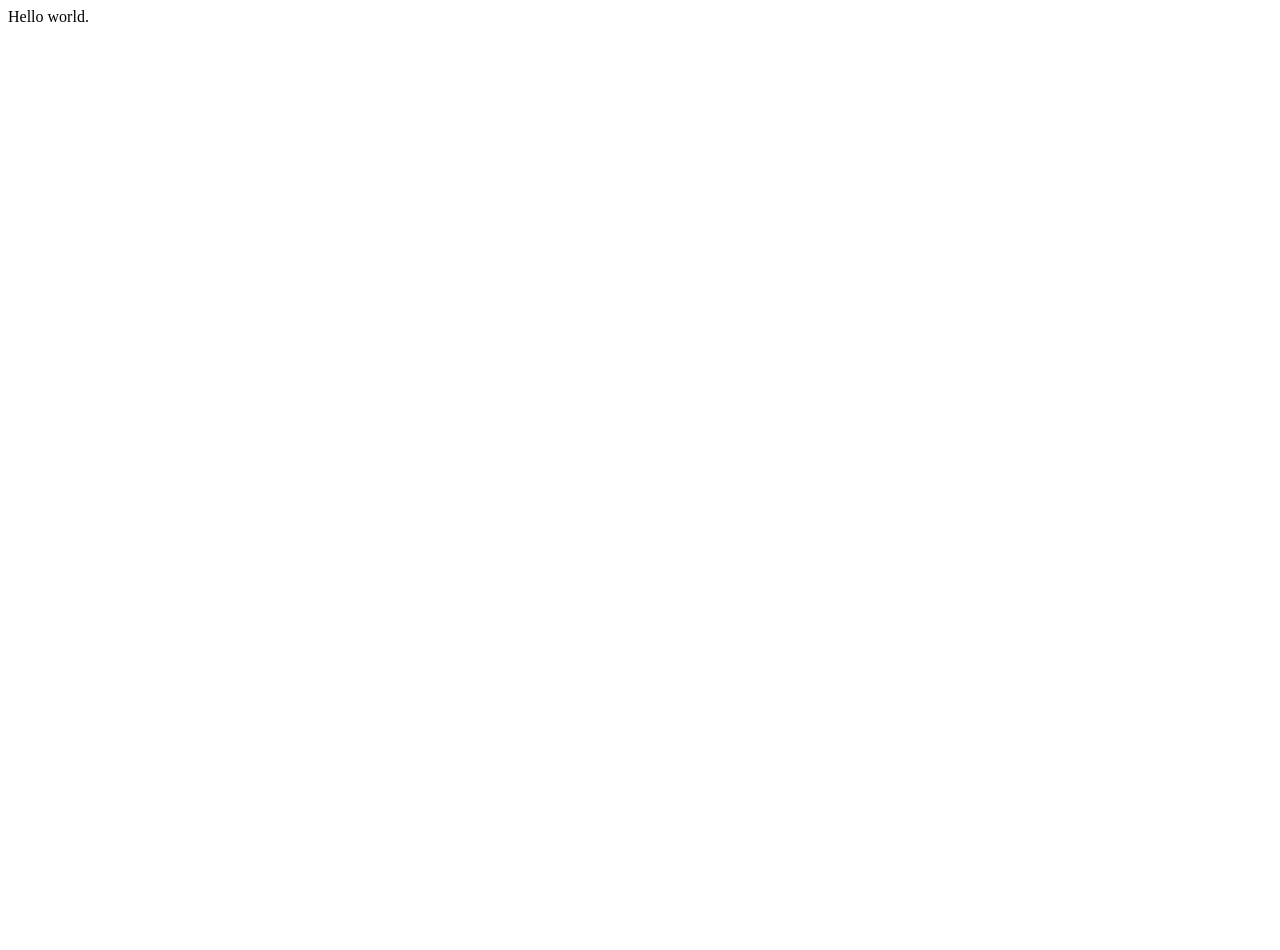
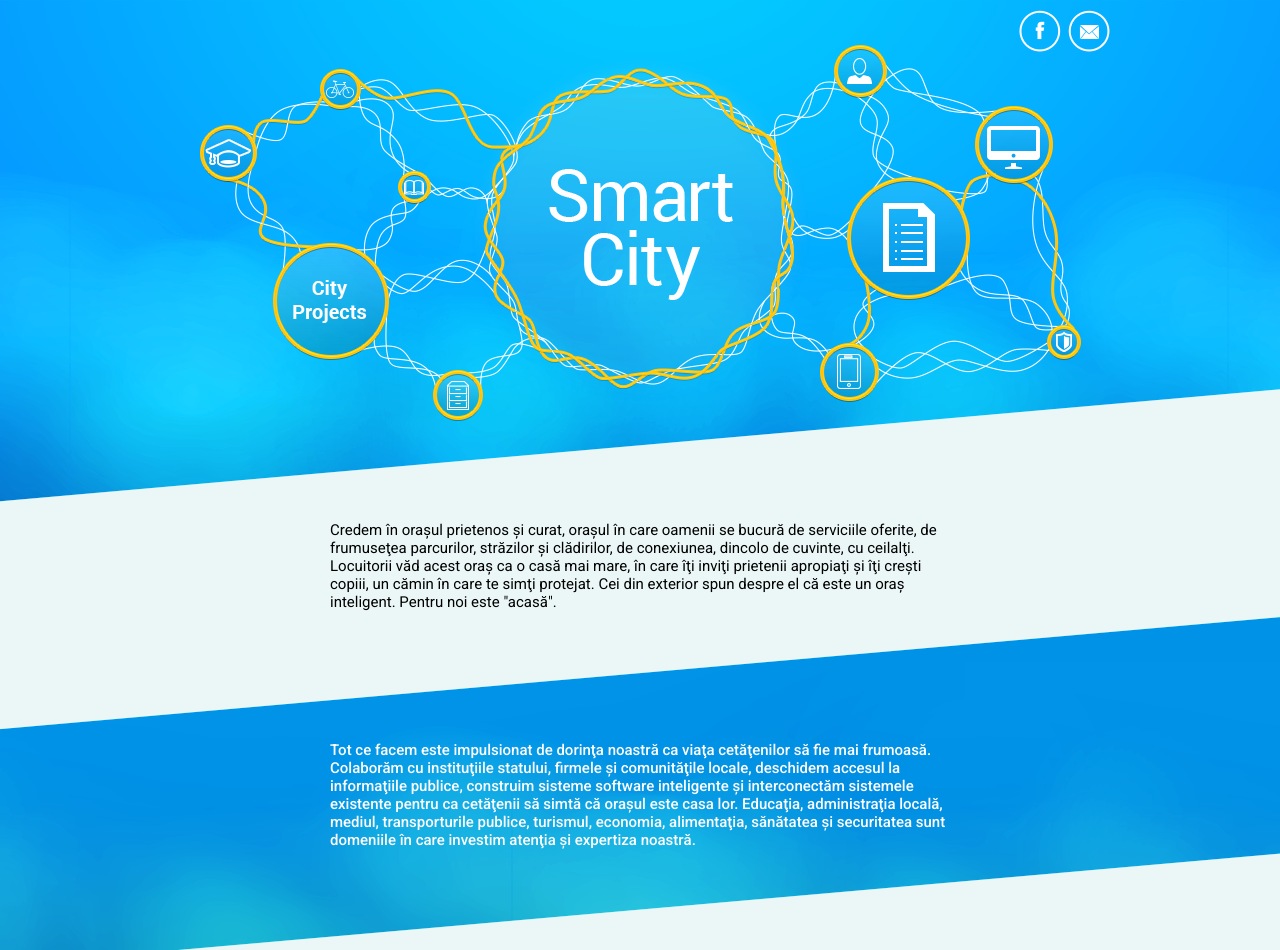
Before and after one commit to cityprojectsro/cityprojectsro.github.io, a plain HTML site: page index.html in a window 1280 px wide. Before the commit the page ends 800 px from the top, so only its background shows below. Drawn offline with Linux system fonts and the light colour scheme.

Commit message:
Added initial site version.

```diff
--- /dev/null
+++ b/css/reset.min.css
@@ -0,0 +1,2 @@
+/* Eric Meyer's Reset CSS v2.0 - http://cssreset.com */
+html,body,div,span,applet,object,iframe,h1,h2,h3,h4,h5,h6,p,blockquote,pre,a,abbr,acronym,address,big,cite,code,del,dfn,em,img,ins,kbd,q,s,samp,small,strike,strong,sub,sup,tt,var,b,u,i,center,dl,dt,dd,ol,ul,li,fieldset,form,label,legend,table,caption,tbody,tfoot,thead,tr,th,td,article,aside,canvas,details,embed,figure,figcaption,footer,header,hgroup,menu,nav,output,ruby,section,summary,time,mark,audio,video{border:0;font-size:100%;font:inherit;vertical-align:baseline;margin:0;padding:0}article,aside,details,figcaption,figure,footer,header,hgroup,menu,nav,section{display:block}body{line-height:1}ol,ul{list-style:none}blockquote,q{quotes:none}blockquote:before,blockquote:after,q:before,q:after{content:none}table{border-collapse:collapse;border-spacing:0}
--- /dev/null
+++ b/css/style.css
@@ -0,0 +1,70 @@
+.container {
+  width: 960px;
+  min-height: 950px;
+  margin: 0 auto;
+  font-family: 'Roboto';
+}
+
+.container-background {
+  background-image: url('../img/bg.png');
+  background-repeat: no-repeat;
+  background-position: center top;
+}
+
+.contact {
+  position: relative;
+  top: 10px;
+  margin-right: 10px;
+  float: right;
+}
+
+.contact img {
+  margin-left: 3px;
+}
+
+.illustration {
+  position: relative;
+  margin-top: -10px;
+  clear: right;
+}
+
+.illustration img {
+  display: block;
+  margin: 0 auto;
+}
+
+.text-box {
+  width: 620px;
+  height: 170px;
+  margin: 0 auto;
+}
+
+.section-one {
+  margin-top: 40px;
+  color: black;
+  font-weight: 400;
+}
+
+.section-two {
+  margin-top: 60px;
+  color: white;
+  height: 175px;
+  font-weight: 500;
+}
+
+.text-box-content {
+  font-size: 15px;
+  line-height: 18px;
+}
+
+.section-one .text-box-content {
+  padding-top: 60px;
+}
+
+.section-two .text-box-content {
+  padding-top: 50px;
+}
+
+.bold {
+  font-weight: 700;
+}
--- a/index.html
+++ b/index.html
@@ -1 +1,25 @@
-Hello world.
+<!DOCTYPE html>
+<html lang="en">
+  <head>
+    <meta charset="utf-8">
+    <title>Smart City</title>
+    <link href="css/reset.min.css" rel="stylesheet" type='text/css'>
+    <link href="css/style.css" rel="stylesheet" type='text/css'>
+    <link href='http://fonts.googleapis.com/css?family=Roboto:400,500,700&subset=latin-ext' rel='stylesheet' type='text/css'>
+  </head>
+  <body class="container container-background">
+    <div class="contact">
+      <a href="http://www.facebook.com/mysmartcity.ro" target="_blank"><img src="img/fb.png" alt="Facebook Image"></a>
+      <a href="mailto:contact@mysmartcity.ro"><img src="img/e-mail.png" alt="E-mail Image"></a>
+    </div>
+    <div class="illustration">
+      <img src="img/il2.png" alt="Illustration Image">
+    </div>
+    <div class="text-box section-one">
+      <div class="text-box-content"> Credem în orașul prietenos și curat, orașul în care oamenii se bucură de serviciile oferite, de frumuseţea parcurilor, străzilor și clădirilor, de conexiunea, dincolo de cuvinte, cu ceilalţi. Locuitorii văd acest oraș ca o casă mai mare, în care îţi inviţi prietenii apropiaţi și îţi crești copiii, un cămin în care te simţi protejat. Cei din exterior spun despre el că este un oraș inteligent. Pentru noi este "acasă". </span></div>
+    </div>
+    <div class="text-box section-two">
+      <div class="text-box-content"> Tot ce facem este impulsionat de dorinţa noastră ca viaţa cetăţenilor să fie mai frumoasă. Colaborăm cu instituţiile statului, firmele și comunităţile locale, deschidem accesul la informaţiile publice, construim sisteme software inteligente și interconectăm sistemele existente pentru ca cetăţenii să simtă că orașul este casa lor. Educaţia, administraţia locală, mediul, transporturile publice, turismul, economia, alimentaţia, sănătatea și securitatea sunt domeniile în care investim atenţia și expertiza noastră. </div>
+    </div>
+  </body>
+</html>
```
Also changed, not shown: img/bg.png (added), img/e-mail.png (added), img/fb.png (added), img/il.png (added), img/il2.png (added), img/in.png (added), 1 other file.
